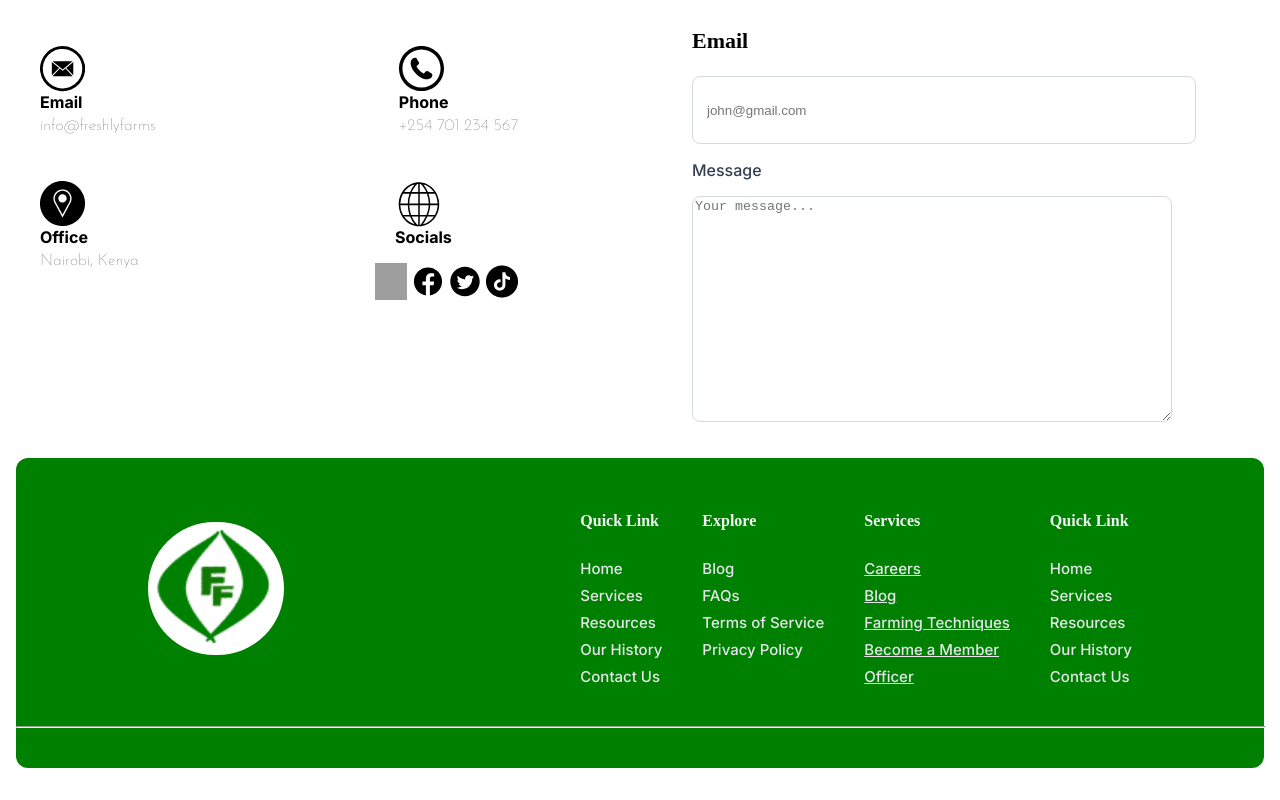
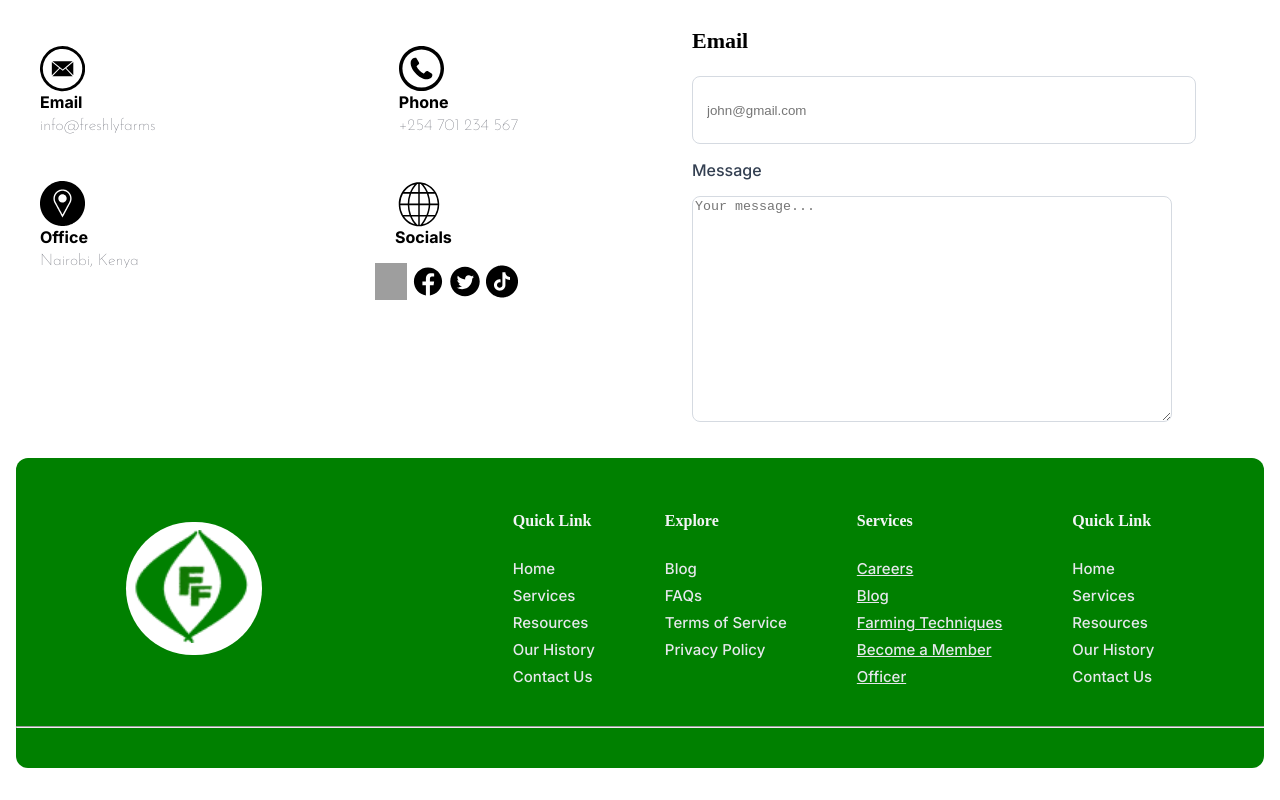
Before and after one commit to sneha01vaish/ECO-AFRIQA1, a React (Create React App) app in the folder freshly_set/frontend/: page / in a window 1280 px wide. Shown: the part 5603-6403 px from the top of the page. Built offline with nearby package versions, Linux system fonts and the light colour scheme; grey boxes are pictures that could not be loaded.

Commit message:
updated footer styles

```diff
--- a/freshly_set/frontend/src/components/footer/FreshlyFooter.js
+++ b/freshly_set/frontend/src/components/footer/FreshlyFooter.js
@@ -34,7 +34,7 @@ const FreshlyFooter = () => {
 
   return (
     <div className="p-4 py-8">
-      <div className="w-full bg-[#008000] mx-auto pb-8 rounded-xl">
+      <div className="w-full bg-[#008000] mx-auto pb-8 rounded-xl overflow-x-hidden">
         <div className=" lg:flex justify-around items-center py-8 text-gray-600 gap-8">
 
 
@@ -49,30 +49,30 @@ const FreshlyFooter = () => {
           </section>
 
 
-          <div className="flex lg:flex-wrap justify-center items-start gap-x-[40px]">
+          <div className="flex lg:flex-wrap justify-center items-start space-x-[30px] lg:gap-x-[40px]">
 
 
             <div className="text-nowrap flex flex-col space-y-[8px]">
               <h4 className="font-bold text-gray-100 ">Quick Link</h4>
-                <Link className="text-gray-200 font-inter text-[15px] font-[500]" to="/">Home</Link>
-                <Link className="text-gray-200 font-inter text-[15px] font-[500]" to="tutor">Services</Link>
-                <Link className="text-gray-200 font-inter text-[15px] font-[500]" to="students">Resources</Link>
-                <Link className="text-gray-200 font-inter text-[15px] font-[500]" to="about">Our History</Link>
-                <Link className="text-gray-200 font-inter text-[15px] font-[500]" to="contact">Contact Us</Link>
+                <Link className="footerLinks" to="/">Home</Link>
+                <Link className="footerLinks" to="tutor">Services</Link>
+                <Link className="footerLinks" to="students">Resources</Link>
+                <Link className="footerLinks" to="about">Our History</Link>
+                <Link className="footerLinks" to="contact">Contact Us</Link>
 
             </div>
 
 
             <div className="text-nowrap flex flex-col space-y-[8px]">
               <h4 className="font-bold text-gray-100 ">Explore</h4>
-              <Link className="text-gray-200 font-inter text-[15px] font-[500]" to="blog">Blog</Link>
-              <Link className="text-gray-200 font-inter text-[15px] font-[500]" to="faq">FAQs</Link>
-              <Link className="text-gray-200 font-inter text-[15px] font-[500]" to="terms">Terms of Service</Link>
-              <Link className="text-gray-200 font-inter text-[15px] font-[500]" to="policy">Privacy Policy</Link>
+              <Link className="footerLinks" to="blog">Blog</Link>
+              <Link className="footerLinks" to="faq">FAQs</Link>
+              <Link className="footerLinks" to="terms">Terms of Service</Link>
+              <Link className="footerLinks" to="policy">Privacy Policy</Link>
             </div>
 
 
-            <div className="text-nowrap flex flex-col space-y-[8px]">
+            <div className="text-nowrap hidden lg:flex flex-col space-y-[8px]">
               <h4 className="font-bold text-gray-100 ">Services</h4>
               <Link  className="text-gray-200 font-inter  text-[15px] font-[500] underline" to="about">Careers</Link>
               <Link  className="text-gray-200 font-inter text-[15px] font-[500] underline" to="tutor">Blog</Link>
--- a/freshly_set/frontend/src/components/pages/homepage/Reviews2.js
+++ b/freshly_set/frontend/src/components/pages/homepage/Reviews2.js
@@ -80,7 +80,7 @@ function Reviews2() {
       </div>
 
       {/* Mobile  */}
-      <div className="block lg:hidden relative w-full">
+      <div className="block lg:hidden relative w-full mx-auto">
         <div className="absolute top-[210px] z-[30] right-[100px] ">
           <img src="/static/media/elipse1_sm.png" alt="Elipse1_sm"/>
         </div>
--- a/freshly_set/frontend/src/tailwind.css
+++ b/freshly_set/frontend/src/tailwind.css
@@ -3,3 +3,9 @@
 @tailwind base;
 @tailwind components;
 @tailwind utilities;
+
+@layer components {
+    .footerLinks {
+        @apply text-gray-200 font-inter text-[15px] font-[500];
+    }
+  }
```
